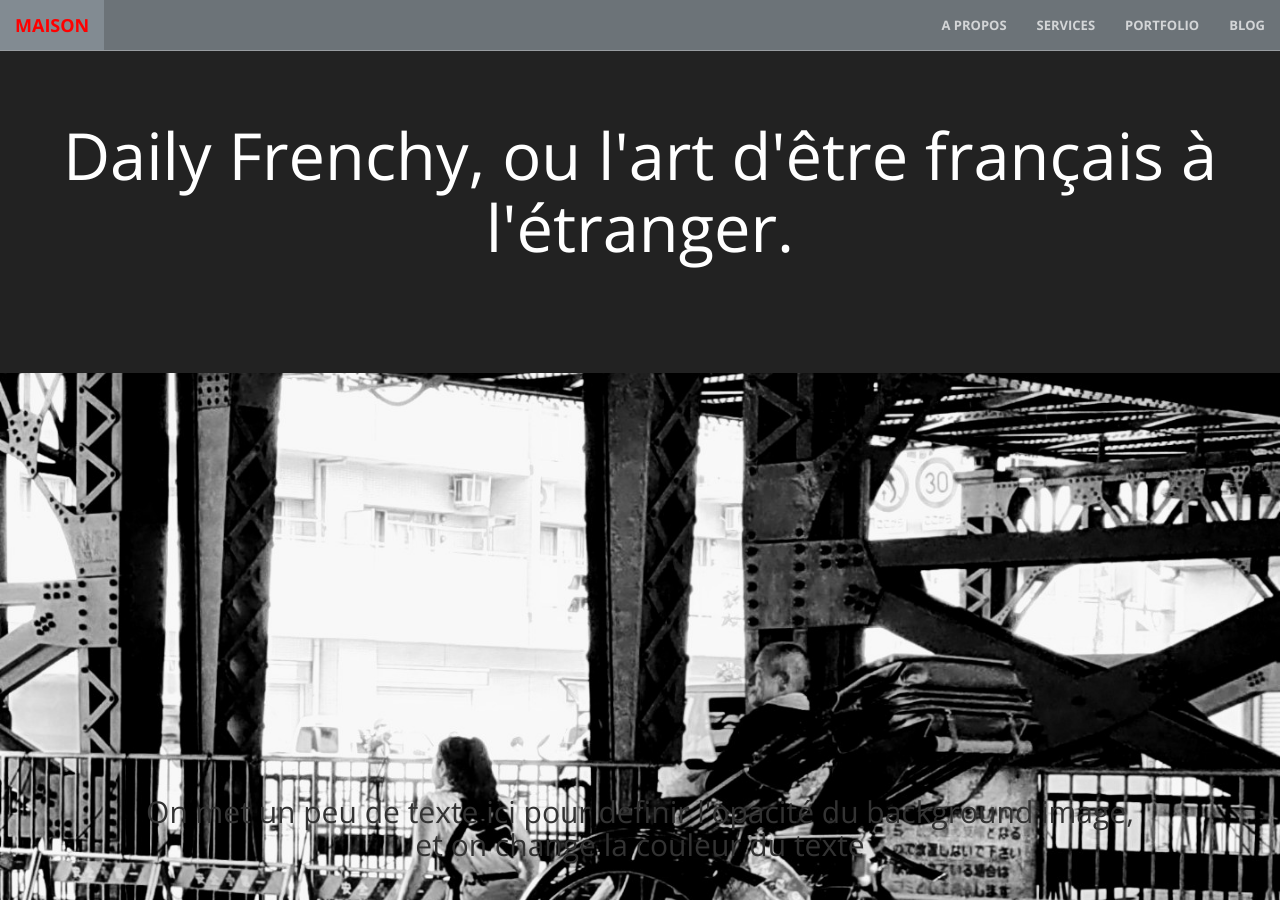
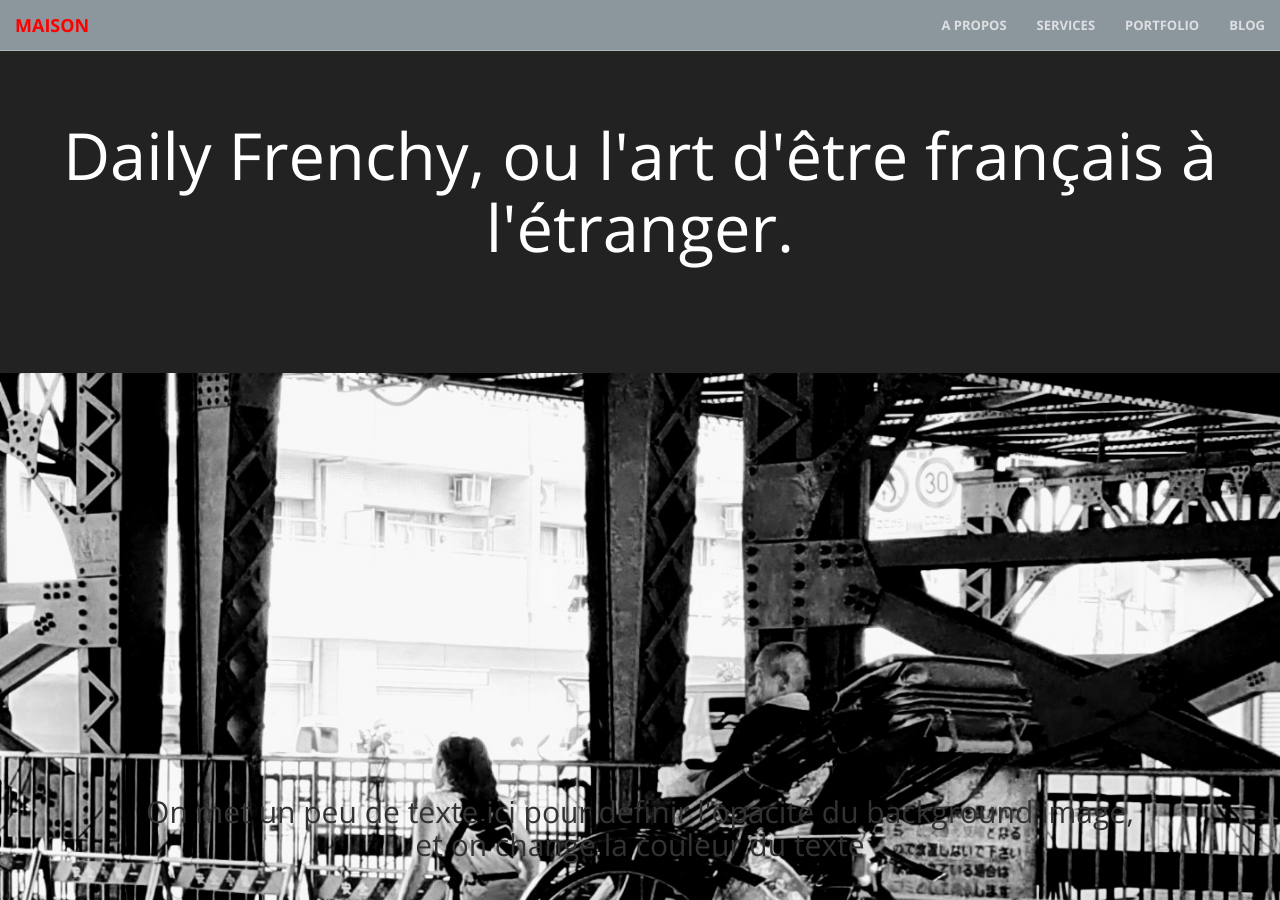
Before and after one commit to daily-frenchy/open, a Jekyll site: the page built from index.html, in a window 1280 px wide and 900 px high. Built offline with Jekyll 4.4.1, drawn with Linux system fonts in a browser that asks for light colours.

Commit message:
Update creative.css

```diff
--- a/css/creative.css
+++ b/css/creative.css
@@ -91,7 +91,7 @@ aside {
     -webkit-transition: all .35s;
     -moz-transition: all .35s;
     transition: all .35s;
-    background-color: rgba(140,150,157,.7);
+    background-color: rgba(140,150,157);
 }
 
 
```
